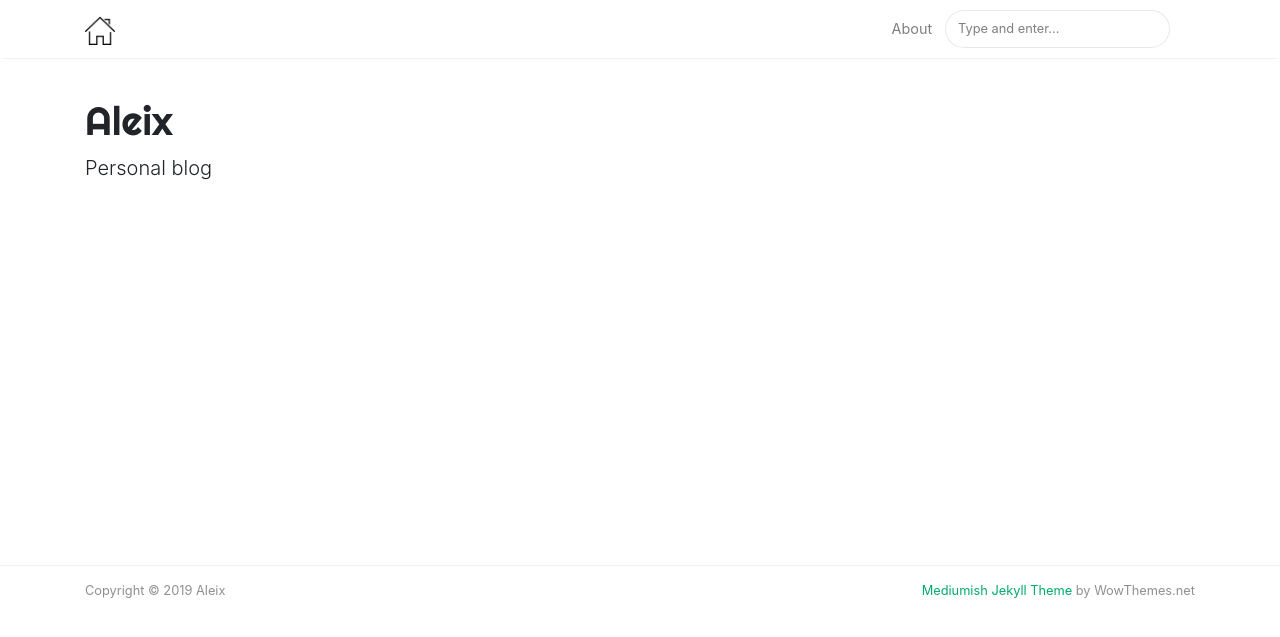
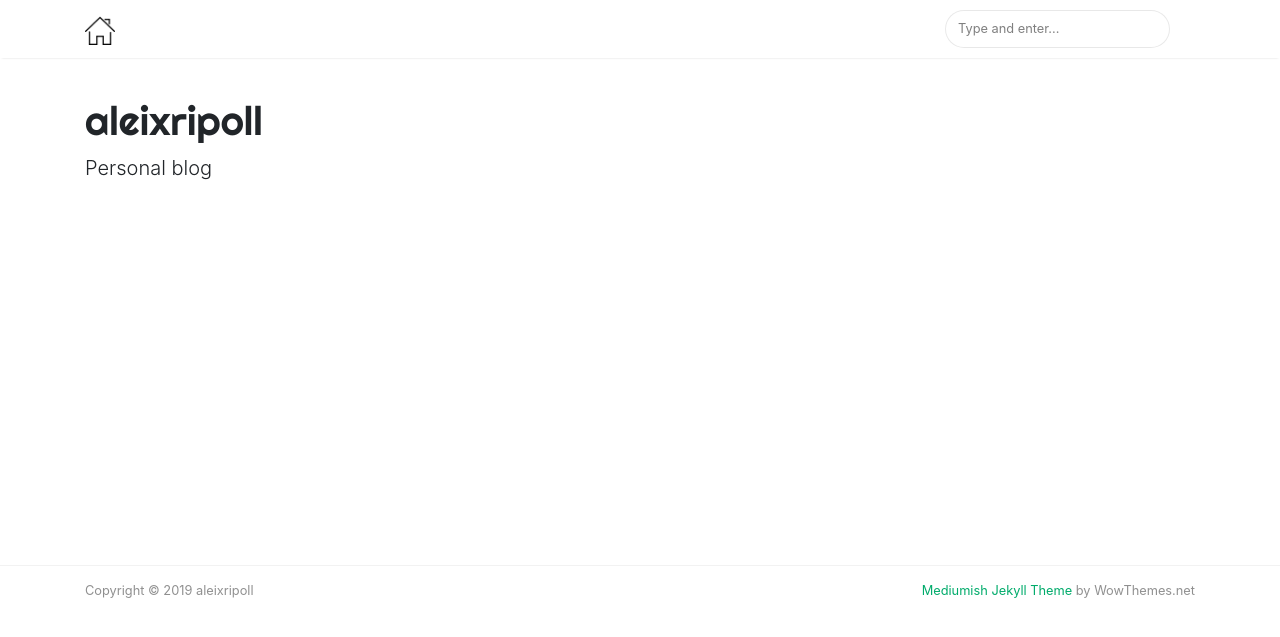
Before and after one commit to aleixripoll/blog, a Jekyll site: the page built from _pages/tags.md, in a window 1280 px wide. Shown: the top 637 px of the page. Built offline with Jekyll 4.4.1, drawn with Linux system fonts in a browser that asks for light colours; nearby versions of some CDN libraries.

Commit message:
fix menu

```diff
--- a/_config.yml
+++ b/_config.yml
@@ -1,6 +1,6 @@
 # Site
-name: "Aleix"
-title: "Aleix"
+name: "aleixripoll"
+title: "aleixripoll"
 description: "Personal blog"
 logo: 'assets/images/logo.png'
 favicon: 'assets/images/favicon.ico'
--- a/_layouts/default.html
+++ b/_layouts/default.html
@@ -63,11 +63,12 @@ ga('send', 'pageview');
 
             <ul class="navbar-nav ml-auto">
 
-                <li class="nav-item">
-                <a class="nav-link" href="{{ site.baseurl }}/about">About</a>
-                </li>
-
-                {% include search-lunr.html %}
+             <!--
+               <li class="nav-item">
+                 <a class="nav-link" href="{{ site.baseurl }}/about">About</a>
+               </li>
+            -->
+               {% include search-lunr.html %}
 
             </ul>
 
```
